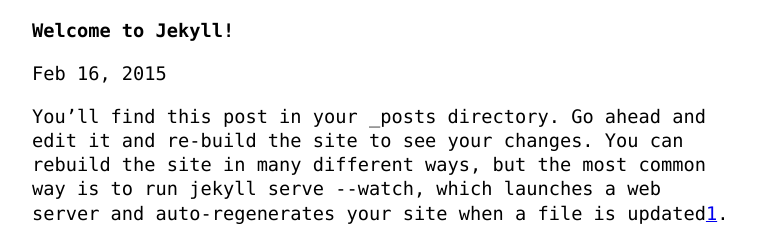
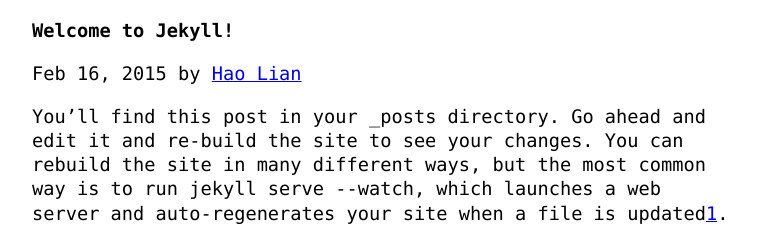
Before and after one commit to hlian/hao.codes, a Jekyll site: the page built from _posts/2015-02-16-welcome-to-jekyll.md, in a window 1280 px wide. Shown: the top 245 px of the page, without its empty margins (258-1017 px from the left). Built offline with Jekyll 4.4.1, drawn with Linux system fonts in a browser that asks for light colours; Markdown is read by kramdown in place of the engine named in the settings.

Commit message:
multiple authors, with broken links

```diff
--- a/_config.yml
+++ b/_config.yml
@@ -21,3 +21,10 @@
   false
 permalink:
   /:title
+authors:
+  ian:
+    name: "Ian Henry"
+    site: "https://ianthehenry.com"
+  hao:
+    name: "Hao Lian"
+    site: "https://hao.codes"
--- a/_layouts/post.html
+++ b/_layouts/post.html
@@ -1,11 +1,12 @@
 ---
 layout: default
 ---
+{% assign author = site.authors[page.author] %}
 <div class="post">
 
   <header class="post-header">
     <h1 class="post-title">{{ page.title }}</h1>
-    <p class="post-meta">{{ page.date | date: "%b %-d, %Y" }}{% if page.author %} • {{ page.author }}{% endif %}{% if page.meta %} • {{ page.meta }}{% endif %}</p>
+    <p class="post-meta">{{ page.date | date: "%b %-d, %Y" }} by <a href="{{ site.baseurl }}/{{ page.author }}">{{ author.name }}</a>{% if page.meta %} • {{ page.meta }}{% endif %}</p>
   </header>
 
   <article class="post-content">
--- a/_posts/2015-02-16-welcome-to-jekyll.markdown
+++ b/_posts/2015-02-16-welcome-to-jekyll.md
@@ -2,6 +2,7 @@
 layout: post
 title:  "Welcome to Jekyll!"
 date:   2015-02-16 13:14:41
+author: hao
 ---
 You’ll find this post in your `_posts` directory. Go ahead and edit it and re-build the site to see your changes. You can rebuild the site in many different ways, but the most common way is to run `jekyll serve --watch`, which launches a web server and auto-regenerates your site when a file is updated[^something].
 
```
Also changed, not shown: _posts/2015-02-15-author-test.md (added, +7 -0 lines).
